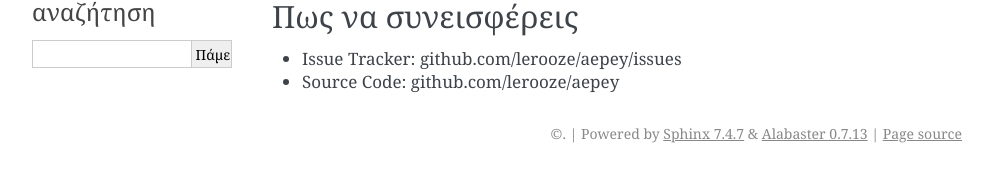
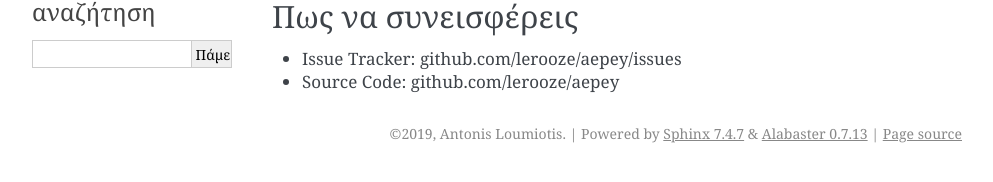
Before and after one commit to lerooze/aepey, a Sphinx documentation site: the page built from docs/source/index.rst, in a window 1280 px wide. Shown: the part 322-504 px from the top of the page, without its empty margins (148-1141 px from the left). Built offline with Sphinx 7.4.7, drawn with Linux system fonts in a browser that asks for light colours.

Commit message:
Fix more

```diff
--- a/docs/source/conf.py
+++ b/docs/source/conf.py
@@ -18,8 +18,8 @@
 # -- Project information -----------------------------------------------------
 
 project = 'aepey'
-# copyright = '2019, Antonis Loumiotis'
-# author = 'Antonis Loumiotis'
+copyright = '2019, Antonis Loumiotis'
+author = 'Antonis Loumiotis'
 
 # The full version, including alpha/beta/rc tags
 release = '0.0.1'
```
